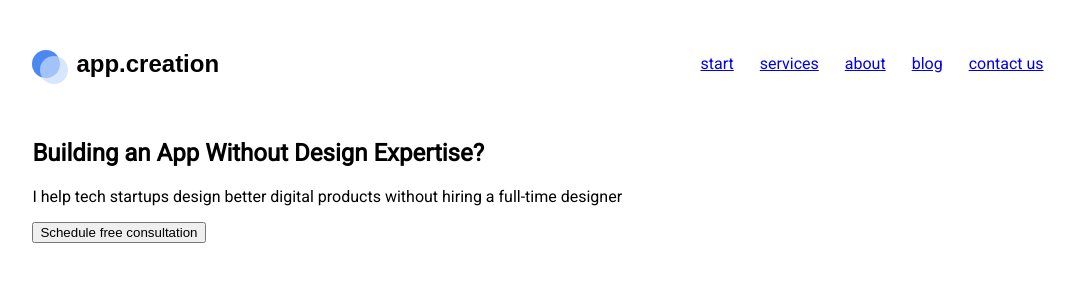
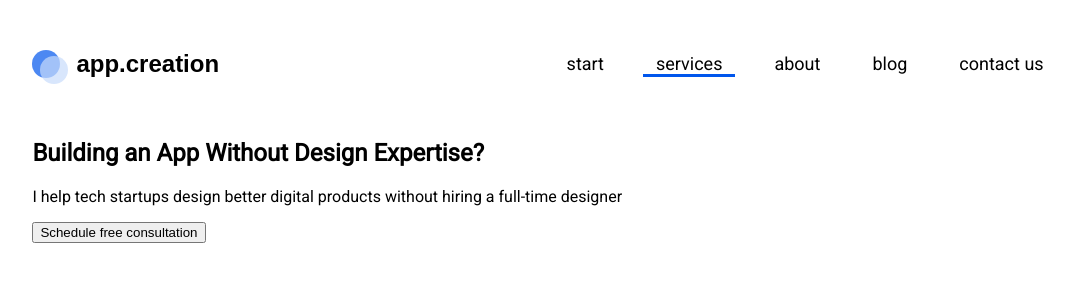
Before and after one commit to WebHeroSchool/tsybuoly1, a plain HTML site: page index.html in a window 1280 px wide. Shown: the whole page, without its empty margins (102-1176 px from the left). Drawn offline with Linux system fonts and the light colour scheme.

Commit message:
создание меню

```diff
--- a/index.html
+++ b/index.html
@@ -16,7 +16,7 @@
       app.creation</div>
     <nav class="menu">
       <a class="menu__item" href="#">start</a>
-      <a class="menu__item" href="#">services</a>
+      <a class="menu__item menu__item_active" href="#">services</a>
       <a class="menu__item" href="#">about</a>
       <a class="menu__item" href="#">blog</a>
       <a class="menu__item" href="#">contact us</a>
--- a/styless.css
+++ b/styless.css
@@ -1,7 +1,5 @@
 body {
  font-family: Roboto;
-/* .margin: 0;
- border: dashed 1px red;*/
 }
 .header{
   display: flex;
@@ -10,18 +8,15 @@ body {
 .wrapper{
   margin: auto;
   width: 80%;
-  /*border: dashed 1px red;*/
-  }
+    }
   .logo, .menu{
     display: inline-block;
-    /*border: dashed 1px red;*/
-  }
+    }
   .logo{
     position: relative;
     padding: 40px 0;
     padding-left: 44px;
     font: bold 24px/31px pt_serif, arial, helvetica, sans-serif;
-
   }
   .logo__circle {
     position: absolute;
@@ -46,15 +41,51 @@ body {
     align-items: center;
   }
   .menu__item {
+    position: relative;
+    margin-right: 26px;
     padding: 0 13px;
-    /*border: dashed 1px red;*/
+    font: 500 18px/21px Roboto, arial, helvetica,sans-serif;
+    color: #000;
+    text-decoration: none;
+    transition: opacity .5s;
+    }
+    .menu__item:hover {
+      color: red;
+      opacity: .5;
+    }
+    .menu__item::after {
+      position: absolute;
+      left: 0;
+      display: block;
+      content: "";
+      width: 0;
+      height: 3px;
+      background: #0056EC;
+      opacity: 0;
+      transition: opacity .5s, width .5s;
+    }
+  /*    .menu__item:hover::after{
+        position: absolute;
+        left: 0;
+        display: block;
+        content: "";
+        width: 100%;
+        height: 3px;
+        background: #0056EC;
+        transition: opacity .5s;
+      }*/
+      .menu__item_active::after {
+    display: block;
+    content: "";
+    width: 100%;
+    height: 3px;
+    background: #0056EC;
+  }
+  .menu__item:hover::after, .menu__item_active::after {
+    opacity: 1;
+    width: 100%;
   }
   .menu__item:last-child {
+    margin-right: 0;
     padding-right: 0;
   }
-
-/*.main-section{
-  margin:auto;
-  width: 80%
-  border: dashed 1px red;
-} */
```
